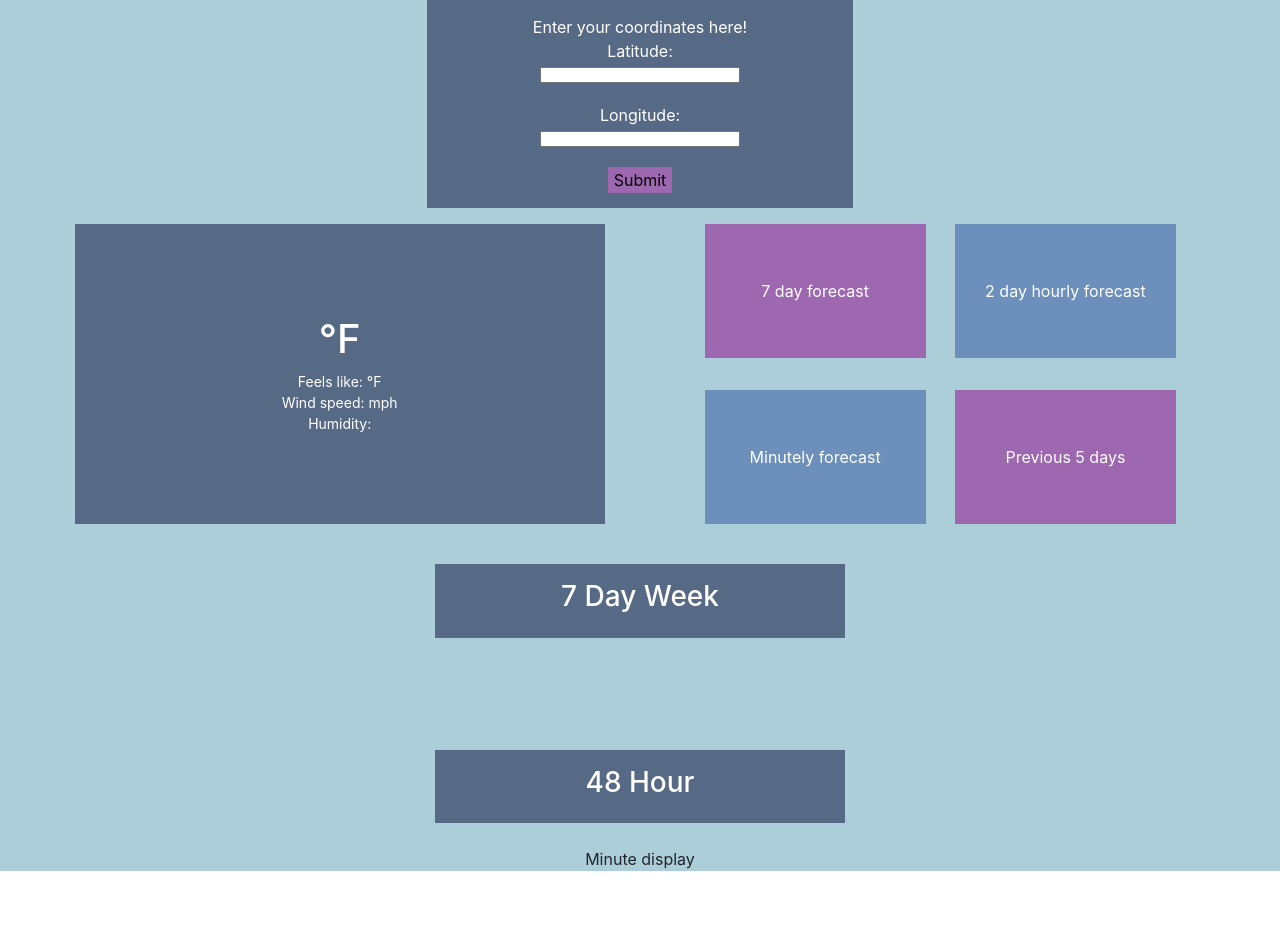
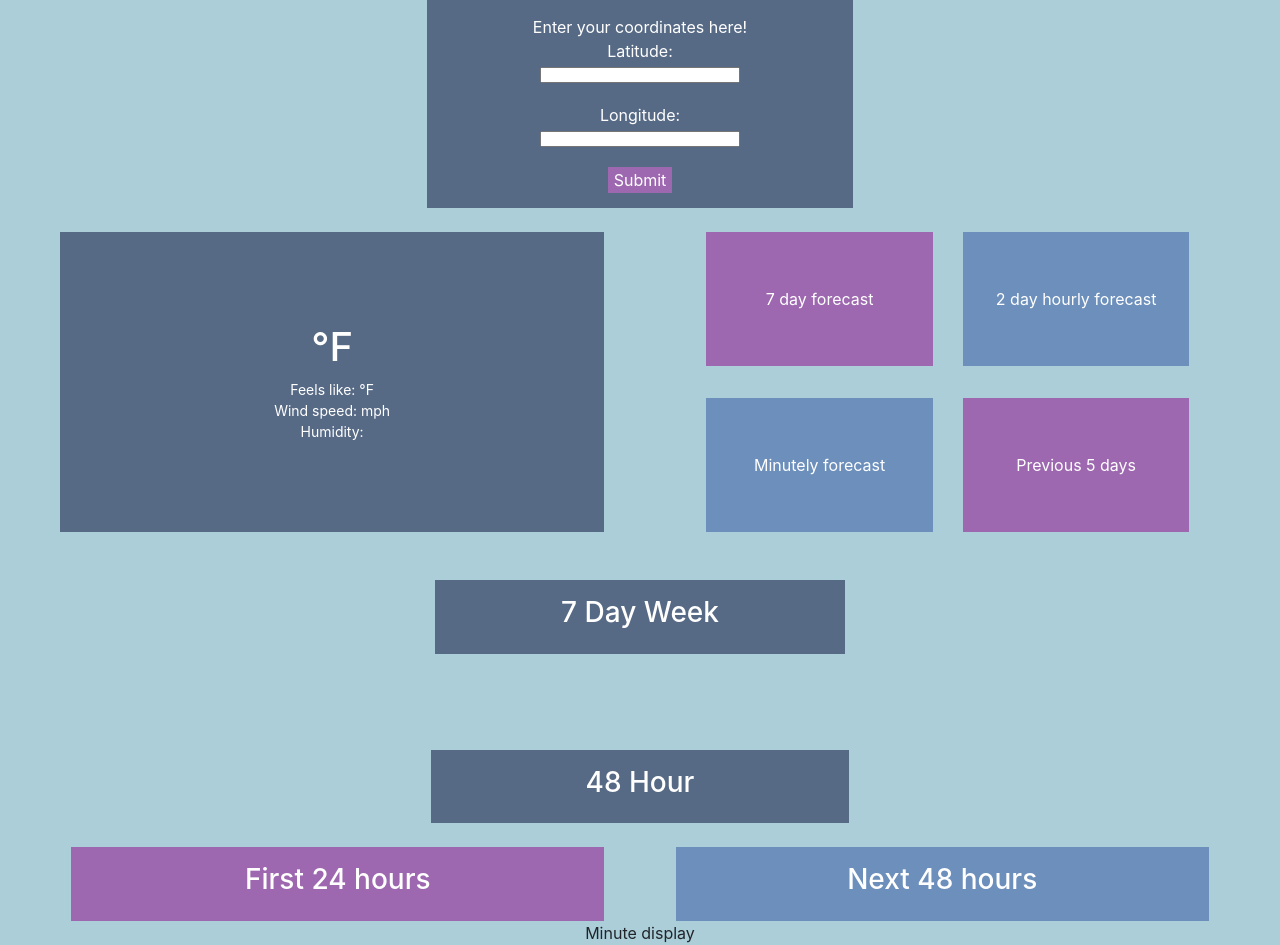
Before and after one commit to jsm-txt/ACS-3330-Final_Assignment, a React (Create React App) app: page / in a window 1280 px wide. Before the commit the page ends 871 px from the top, so only its background shows below. Built offline with nearby package versions, Linux system fonts and the light colour scheme.

Commit message:
finished hourly display

```diff
--- a/src/DailyWeatherDisplay.js
+++ b/src/DailyWeatherDisplay.js
@@ -24,6 +24,7 @@ function DailyWeatherDisplay(props) {
                 <small>Max {days[x].temp.max}°F</small>
                 <small>Min {days[x].temp.min}°F</small>
                 <small>Humidity: {days[x].humidity}</small>
+
               </div>
             </div>
           )
@@ -36,6 +37,7 @@ function DailyWeatherDisplay(props) {
                 <small>Max {days[x].temp.max}°F</small>
                 <small>Min {days[x].temp.min}°F</small>
                 <small>Humidity: {days[x].humidity}</small>
+
               </div>
             </div>
           )
@@ -50,6 +52,7 @@ function DailyWeatherDisplay(props) {
                 <small>Max {days[x].temp.max}°F</small>
                 <small>Min {days[x].temp.min}°F</small>
                 <small>Humidity: {days[x].humidity}</small>
+
               </div>
             </div>
           )
@@ -75,7 +78,7 @@ function DailyWeatherDisplay(props) {
         <h3> 7 Day Week</h3>
       </div>
 
-        <div className="row pb-3 pt-3 justify-content-evenly">
+      <div className="row pb-3 pt-4 justify-content-evenly">
         {week_row}
       </div>
       <div className="row pt-3 pb-3 justify-content-evenly">
--- a/src/HourlyWeatherDisplay.js
+++ b/src/HourlyWeatherDisplay.js
@@ -1,24 +1,56 @@
 function DailyWeatherDisplay(props){
   const hours = props
-  const hourly = [];
+  const hourly_row = [];
+  const hourly_row2 = [];
+  let date = 0
 
-  for ( let x in hours){
-    hourly.push(
-      <div className="daily-display">
-          <heading>Temperature {hours[x].temp}°F</heading>
-          <small>Feels like: {hours[x].feels_like}°F</small><br></br>
-          <small>Wind Speed: {hours[x].wind_speed} mph</small>
-          <small>Humidity: {hours[x].humidity}</small>
-      </div>
-    )
+  for (let x in hours){
+    let utcSeconds = hours[x].dt
+    let d = new Date(0); // The 0 there is the key, which sets the date to the epoch
+    d.setUTCSeconds(utcSeconds);
+    let currentTimestamp = d
+    //console.log(currentTimestamp); // get current timestamp
+    date = new Intl.DateTimeFormat('en-US',
+    { month: '2-digit', day: '2-digit', hour: '2-digit', minute: '2-digit'}).format(currentTimestamp)
+
+    if (x < 24) {
+      hourly_row.push(
+        <div className="hour-display">
+          <div className="hourly"><p> {date} | {hours[x].temp}°F</p></div>
+          <p>Feels like: {hours[x].feels_like}°F |
+          Wind Speed: {hours[x].wind_speed} mph |
+          Humidity: {hours[x].humidity}</p>
+          <hr></hr>
+        </div>
+      )
+    } else {
+      hourly_row2.push(
+        <div className="hour-display">
+          <div className="hourly"><p> {date} | {hours[x].temp}°F</p></div>
+          <p>Feels like: {hours[x].feels_like}°F |
+          Wind Speed: {hours[x].wind_speed} mph |
+          Humidity: {hours[x].humidity}</p>
+          <hr></hr>
+        </div>
+      )
+    }
   }
 
   return (
-    <div className="container-fluid p-4">
+    <div className="container-fluid">
       <div className="title col-4 p-3 m-auto">
         <h3> 48 Hour</h3>
       </div>
-      {hourly}
+      <div className="row pt-4 justify-content-evenly">
+        <div className="hour-row col-5">
+          <h3 className="p-3"> First 24 hours </h3>
+          {hourly_row}
+        </div>
+        <div className="hour-row2 col-5">
+          <h3 className="p-3" > Next 48 hours </h3>
+          {hourly_row2}
+        </div>
+      </div>
     </div>
 
   )
--- a/src/weather.css
+++ b/src/weather.css
@@ -13,6 +13,7 @@
 form button{
   background-color: #9D68AF;
   border: none;
+  color:white;
   border-radius:0;
 }
 
@@ -106,3 +107,27 @@ display: flex;
   background:#576A85 ;
   color:white;
 }
+/* --------------------- */
+
+.hour-row{
+  background: #9D68AF;
+  color:white;
+  text-align: center;
+  display: flex;
+    flex-direction: column;
+    justify-content: center;
+}
+
+.hour-row2{  background: #6C8FBB;
+  color:white;
+  text-align: center;
+  display: flex;
+    flex-direction: column;
+    justify-content: center;
+}
+hr {
+  border: solid 1px;
+  height: 1px;
+
+  background-image: linear-gradient(to right, rgb(255, 247, 247), rgb(0, 238, 223), rgb(255, 255, 255));
+}
--- a/src/weather.js
+++ b/src/weather.js
@@ -53,8 +53,8 @@ function Weather() {
         </form>
       </div>
 
-      <div className=" container-fluid  p-0">
-        <div className="page-one row p-3 justify-content-evenly">
+      <div className=" container-fluid m-0 p-0">
+        <div className="page-one row pt-4 pb-4 justify-content-evenly">
 
             {weather && <CurrentWeatherDisplay {...weather.current} />}
 
@@ -72,7 +72,7 @@ function Weather() {
         </div>
       </div>
 
-        {weather && <DailyWeatherDisplay {...weather.daily} />}
+      {weather && <DailyWeatherDisplay {...weather.daily} />}
 
 
 
```
Lines whose indentation alone changed are shown as unchanged.
